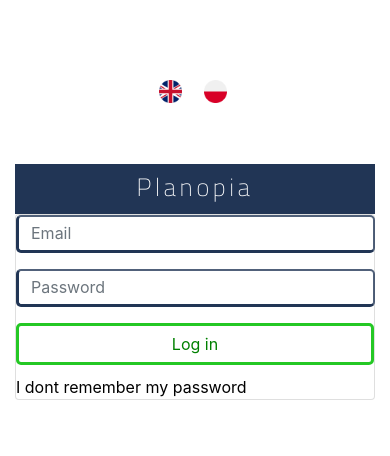
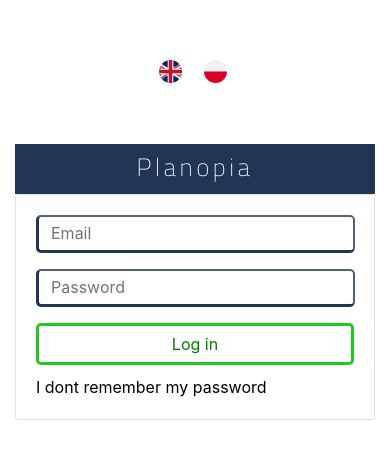
Before and after one commit to majkus1/Planopia, a React (Vite) app in the folder client/: page /login in a window 390 px wide. Shown: the part 194-650 px from the top of the page. Built offline with nearby package versions, Linux system fonts and the light colour scheme; no server answers.

Commit message:
styles update

```diff
--- a/client/src/components/profile/Login.jsx
+++ b/client/src/components/profile/Login.jsx
@@ -87,7 +87,7 @@
 						<p className="company-txt">Planopia</p>
 					</div>
 				</div>
-				<div className="card">
+				<div className="card boxlog">
 					<div className="card-body login-card-body padr">
 						<form onSubmit={handleLogin}>
 							<div className="input-group mb-3">
--- a/client/src/components/profile/NewPassword.jsx
+++ b/client/src/components/profile/NewPassword.jsx
@@ -74,7 +74,7 @@
 						<p className="company-txt">Planopia</p>
 					</div>
 				</div>
-				<div className="card">
+				<div className="card boxlog">
 					<div className="card-body login-card-body padr">
 						<div className="set-pass">
 							<h2 style={{ marginBottom: '20px' }}>{t('newpass.h2')}</h2>
--- a/client/src/style.css
+++ b/client/src/style.css
@@ -1282,6 +1282,7 @@
 
 .navbar-toggler {
 	padding: 0px !important;
+	margin-top: 7px;
 }
 
 .update-days {
@@ -1501,4 +1502,7 @@
 	.logout {
 		max-width: 300px !important;
 	}
-}
+	.boxlog .card-body {
+		padding: 20px !important;
+	}
+}
```
